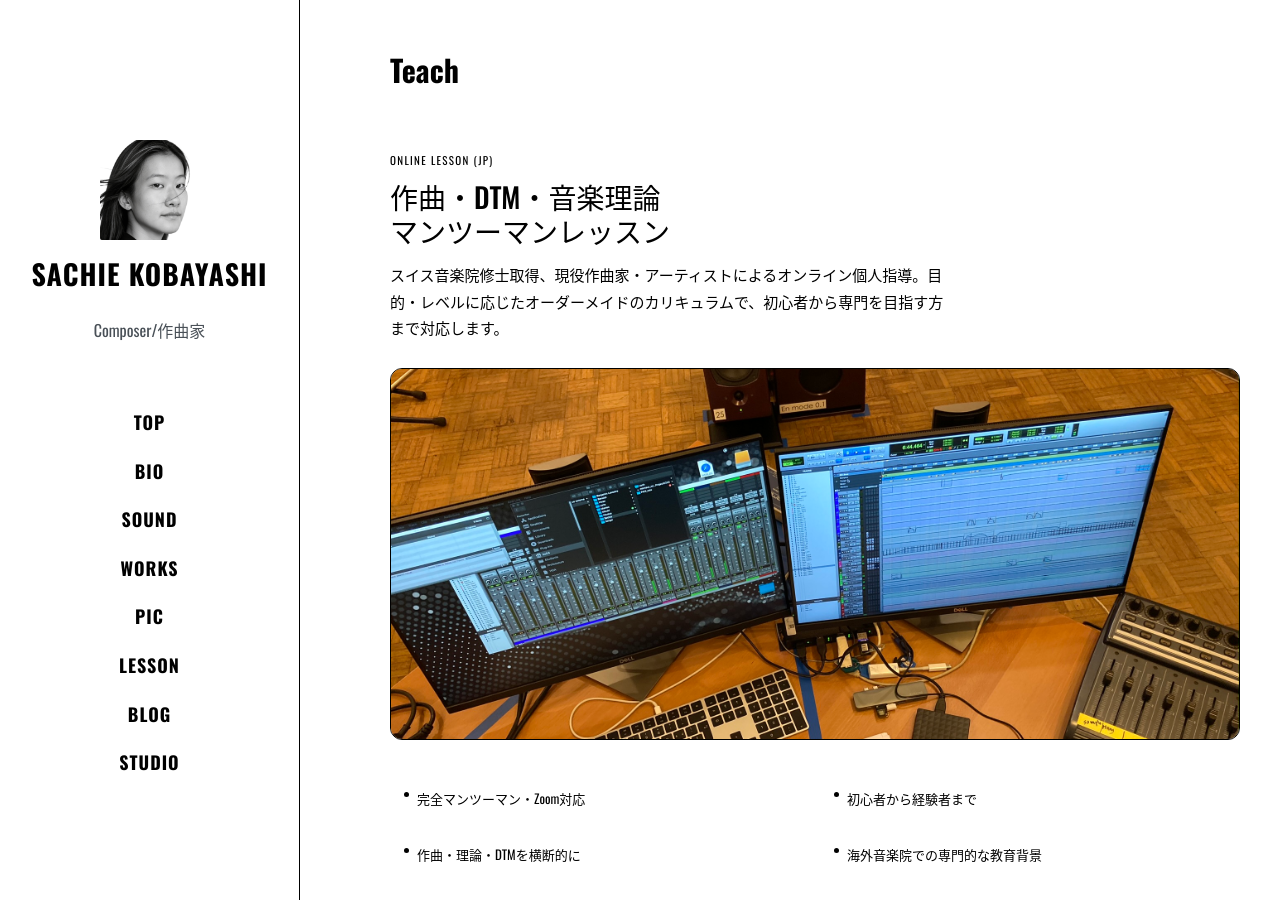
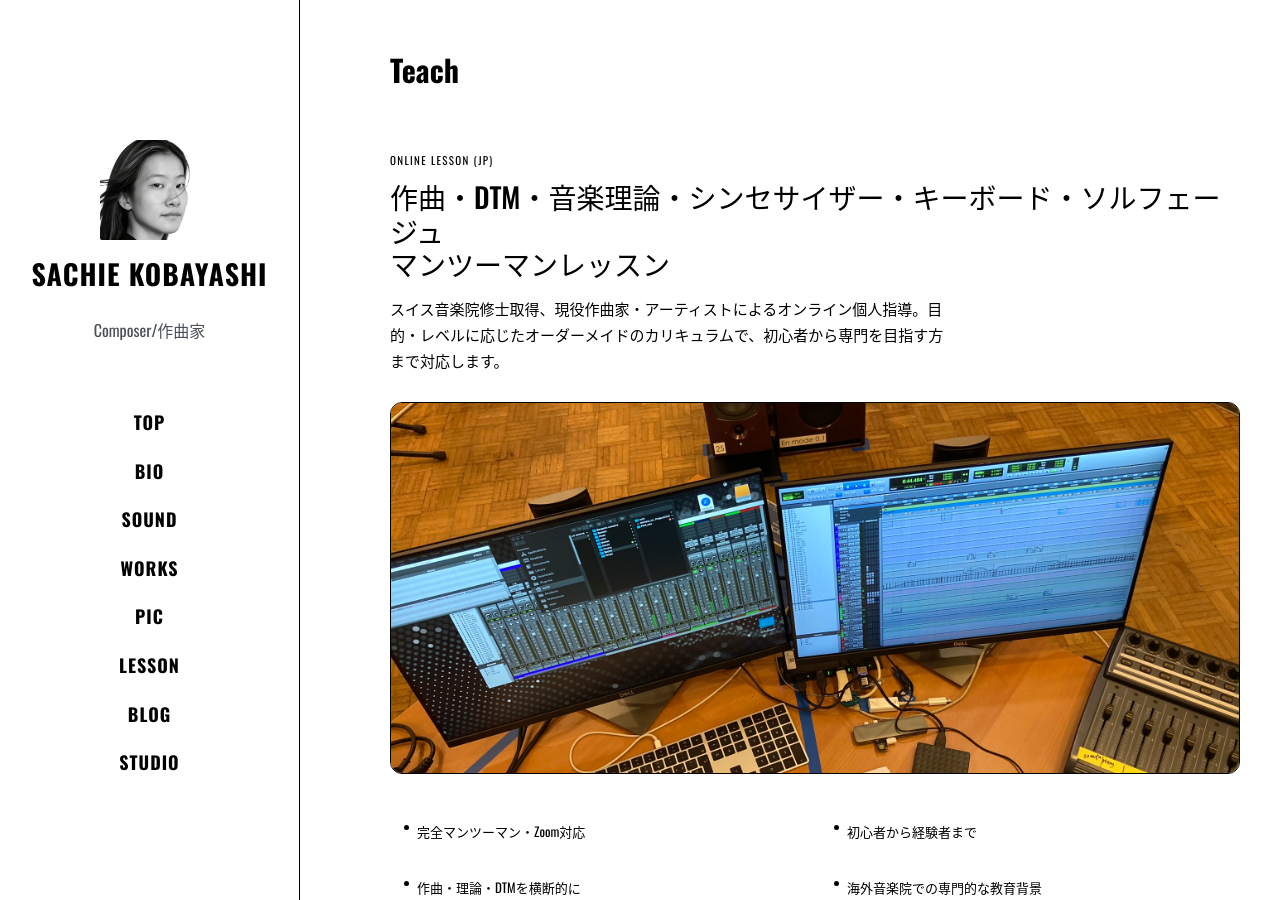
Before and after one commit to kbys88/kbys88.github.io, a Jekyll site: the page built from teach.html, in a window 1280 px wide and 900 px high. Built offline with Jekyll 4.4.1, drawn with Linux system fonts in a browser that asks for light colours; nearby versions of some CDN libraries; some web fonts are replaced.

Commit message:
Update teach.html

```diff
--- a/teach.html
+++ b/teach.html
@@ -151,7 +151,7 @@ permalink: /teach/
   <!-- Hero -->
   <div class="hero">
     <div class="hero-eyebrow">Online Lesson (JP)</div>
-    <h1 class="hero-title">作曲・DTM・音楽理論<br>マンツーマンレッスン</h1>
+    <h1 class="hero-title">作曲・DTM・音楽理論・シンセサイザー・キーボード・ソルフェージュ<br>マンツーマンレッスン</h1>
     <p class="hero-body">スイス音楽院修士取得、現役作曲家・アーティストによるオンライン個人指導。目的・レベルに応じたオーダーメイドのカリキュラムで、初心者から専門を目指す方まで対応します。</p>
   </div>
 
```
